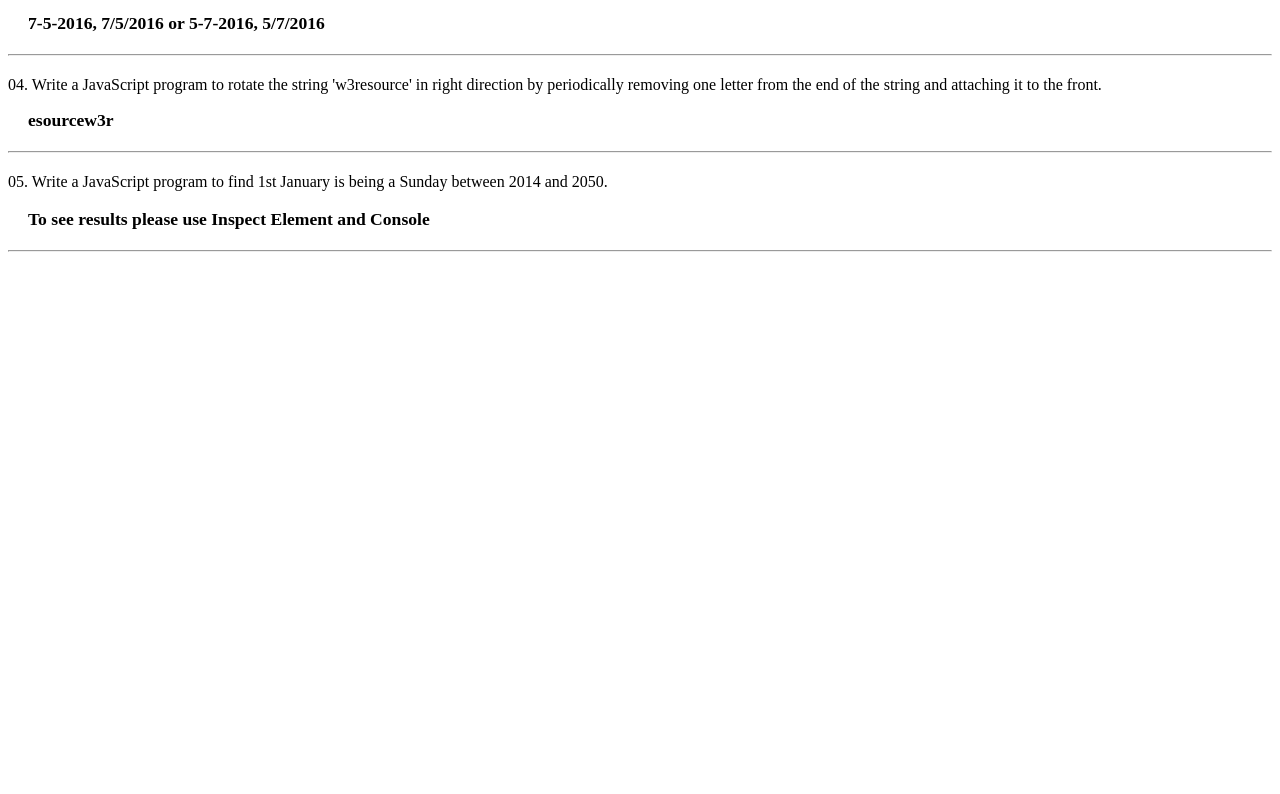
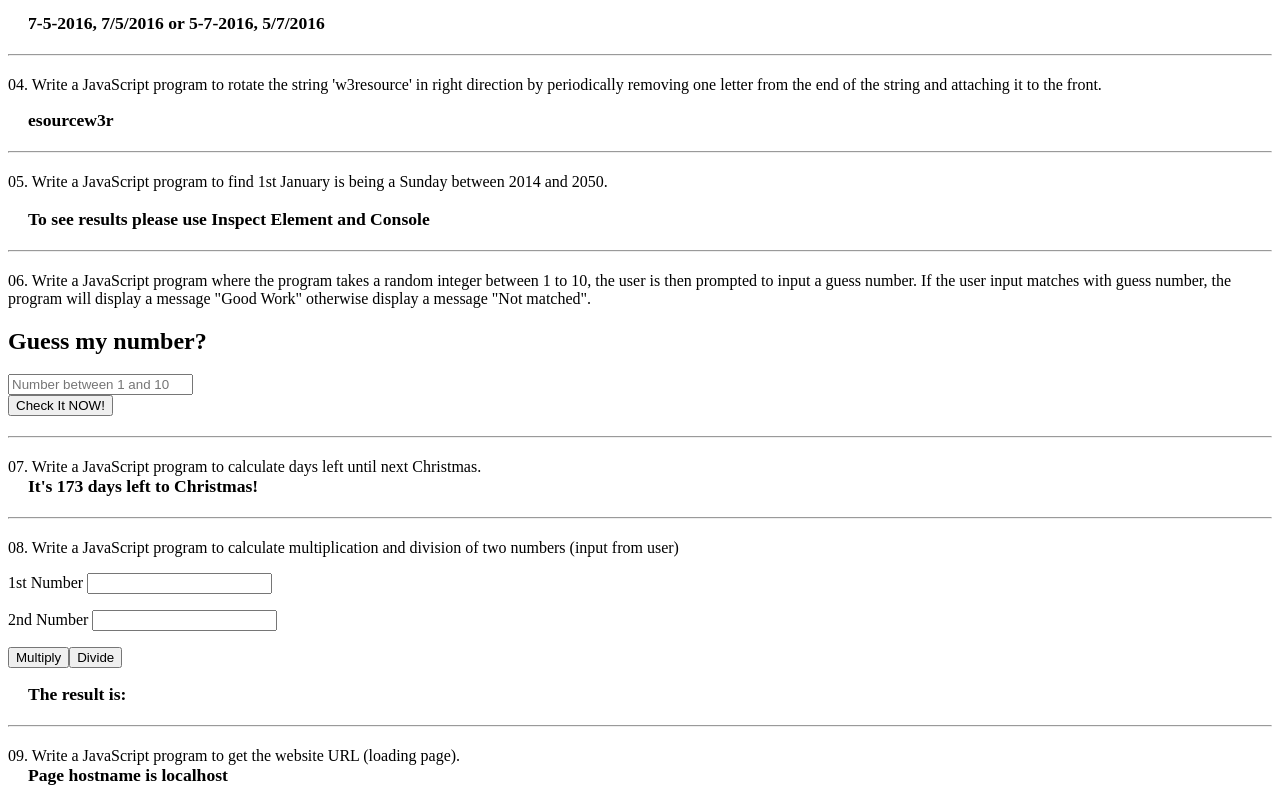
Before and after one commit to EvisionPRO/JavaScript, a plain HTML site: page index.html in a window 1280 px wide. Shown: the part 345-1139 px from the top of the page. Before the commit the page ends 800 px from the top, so only its background shows below. Drawn offline with Linux system fonts and the light colour scheme.

Commit message:
Exercises 06-09
I added 4 more exercises.

```diff
--- a/index.html
+++ b/index.html
@@ -78,9 +78,44 @@
 
     <hr>
 
+     06. Write a JavaScript program where the program takes a random integer between 1 to 10, the user is then prompted to input a guess number. If the user input matches with guess number, the program will display a message "Good Work" otherwise display a message "Not matched".
+
+    <h2>Guess my number?</h2>
+
+    <div id='guessNumber'></div>
+
+    <input type="text" placeholder="Number between 1 and 10" id='form'><br />
+    <input type="submit" value="Check It NOW!" id='submit'>
+
+    <hr>
+
+    07. Write a JavaScript program to calculate days left until next Christmas.
+    <div id='christmas'></div>
+
+    <hr>
+
+    08. Write a JavaScript program to calculate multiplication and division of two numbers (input from user)
+
+    <p>1st Number <input type="text" id='firstNumber'></p>
+    <p>2nd Number <input type="text" id='secondNumber'></p>
+    <p><input type="submit" value="Multiply" id="multiply" onclick="multiplyNumbers()"><input type="submit" value="Divide" id="divide" onclick="divideNumbers()"></p>
+
+    <div>The result is: <span id='results'></span></div>
+
+    <hr>
+
+    09. Write a JavaScript program to get the website URL (loading page).
+
+    <div id='pageUrl'></div>
+
 
 
     <script>
+
+        //website url
+        document.getElementById("pageUrl").innerHTML =
+        "Page hostname is " + window.location.hostname;
+
 
         //today's day a week
         document.getElementById('todayIs').innerHTML = 'Today is: ' + week[day];
@@ -92,13 +127,14 @@
 
 
 
+       //rotate last letter forn the string into first position
         function rotateText(id){
 
             var element = document.getElementById('target');
             var textNode = element.childNodes[0];
             var text = textNode.data;
 
-
+            //set up time delay
             setInterval(function(){
 
                 text = text[text.length - 1] + text.substring(0, text.length - 1);
@@ -109,6 +145,74 @@
 
 
 
+
+   //Guess my number game (numbers between 1-10)
+    var x = Math.random() * 10;
+
+    var y = Math.floor(x) + 1;
+
+    var z = document.getElementById('form');
+
+
+
+    document.getElementById('submit').onclick = function(){
+
+
+        if (z.value === "" || z.value > 10 || z.value < 0) {
+
+           document.getElementById('guessNumber').innerHTML = 'Please provide number between 1 and 10';
+        } else {
+
+            if (z.value == y) {
+
+document.getElementById('guessNumber').innerHTML = 'Congratulation!!! You did it :)';
+
+            } else {
+
+            document.getElementById('guessNumber').innerHTML = 'I\'m sorry, try one more time';
+            }
+
+        }
+  };
+
+        //Calculating date until Christmas
+
+        today = new Date();
+
+        var christmas = new Date (today.getFullYear(), 11, 25);
+
+            if (today.getMonth() == 11 && today.getDate() > 25 ){
+
+                christmas.setFullYear(christmas.getFullYear() + 1);
+            }
+
+        var oneDay = 1000 * 60 * 60 * 24;
+
+        var howMany = (Math.ceil((christmas.getTime() - today.getTime())/oneDay));
+
+
+        document.getElementById('christmas').innerHTML = 'It\'s ' + howMany + ' days left to Christmas!';
+
+
+       // Multiply and divide
+
+        function multiplyNumbers (){
+
+            num1 = document.getElementById('firstNumber').value;
+            num2 = document.getElementById('secondNumber').value;
+
+            document.getElementById('results').innerHTML = num1 * num2;
+
+        }
+
+        function divideNumbers (){
+
+            num1 = document.getElementById('firstNumber').value;
+            num2 = document.getElementById('secondNumber').value;
+
+            document.getElementById('results').innerHTML = num1 / num2;
+
+        }
 
 
 
```
